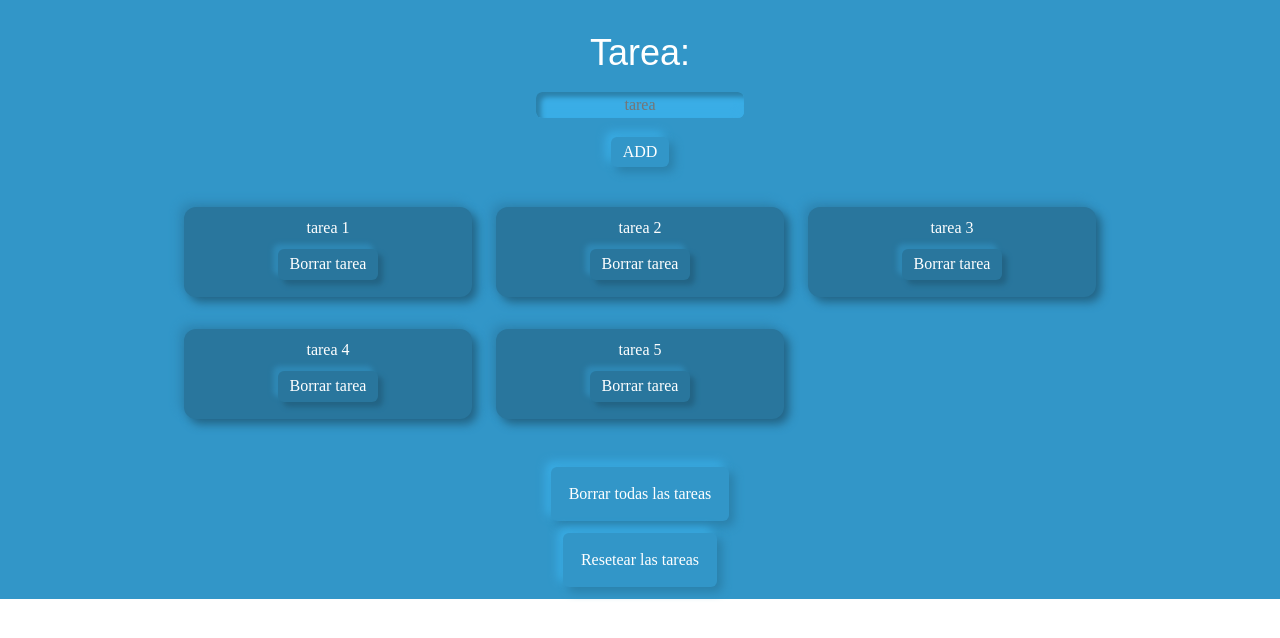
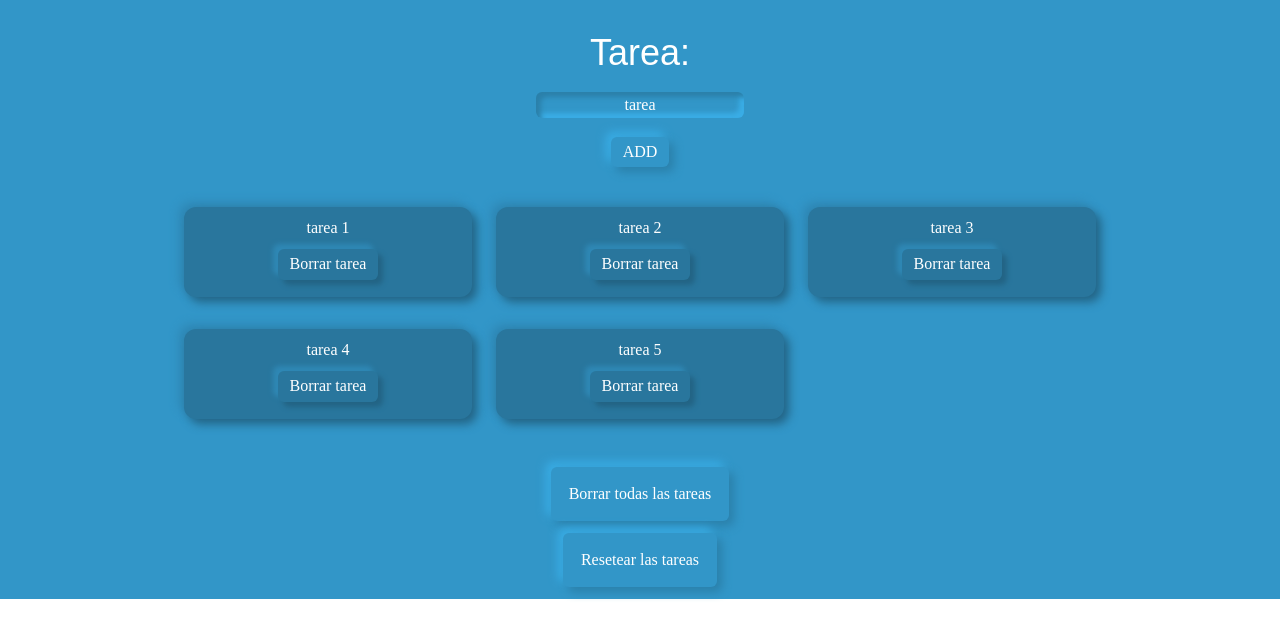
Before and after one commit to hug0alons0/PersonalWeb, a React (Create React App) app: page / in a window 1280 px wide. Shown: the top 638 px of the page. Built offline with nearby package versions, Linux system fonts and the light colour scheme.

Commit message:
arreglado animacion pulsar botones

```diff
--- a/src/components/List/List.scss
+++ b/src/components/List/List.scss
@@ -24,8 +24,11 @@
       // border: solid 2px black;
       border-radius: 6px;
       border: none;
-      background: #3aade6;
+      background: #3296c8;
       box-shadow: inset 5px 5px 5px #2b80aa, inset -5px -5px 5px #3aade6;
+      &::placeholder {
+        color: #fff;
+      }
     }
 
     input[type="submit"] {
```
